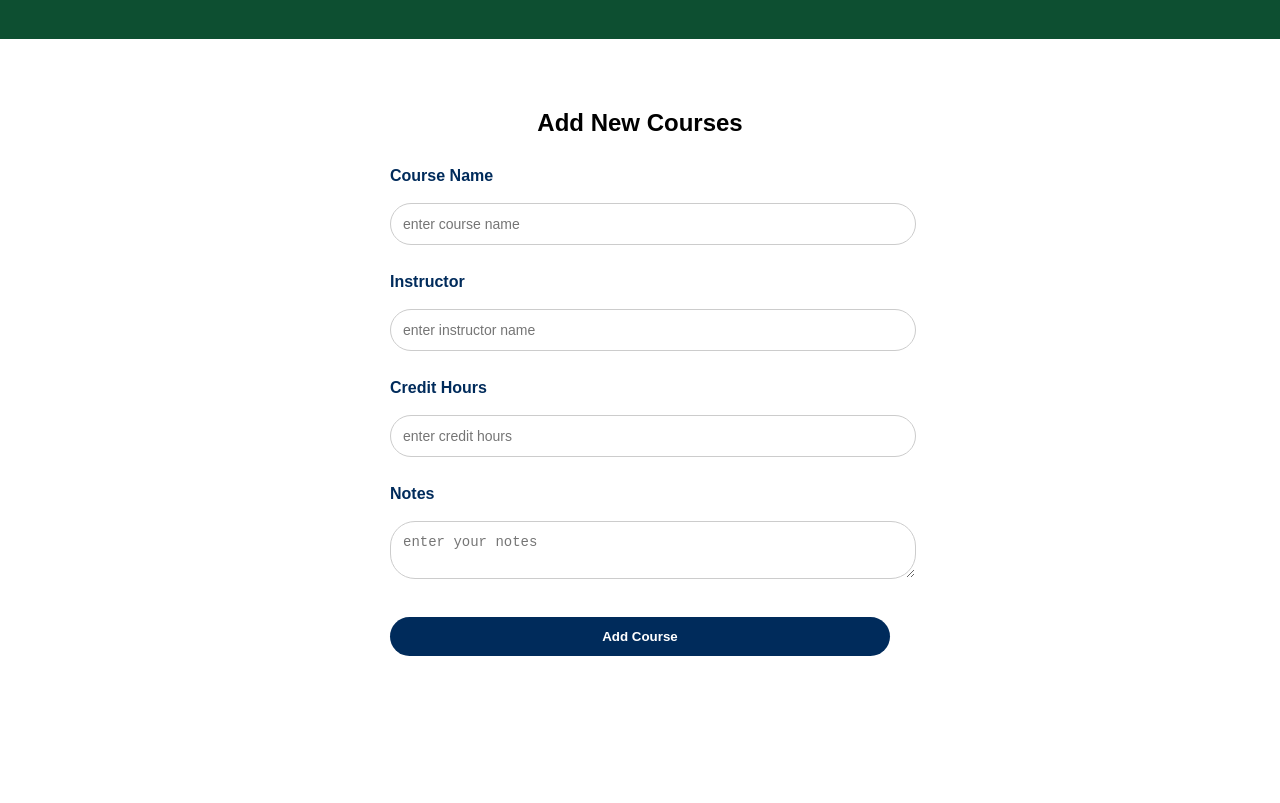
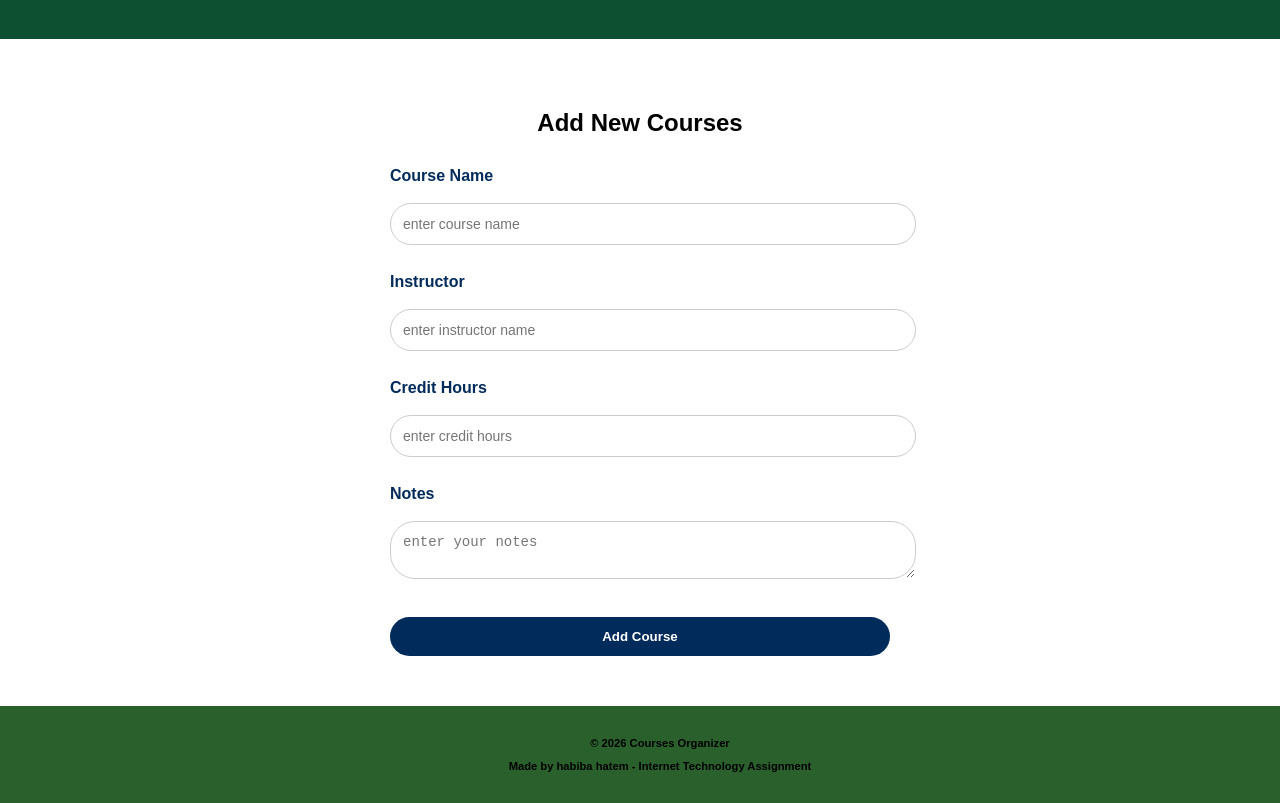
Before and after one commit to habibahatem741-del/Course-Organizer, a plain HTML site: page add-course.html in a window 1280 px wide. Shown: the part 110-913 px from the top of the page. Before the commit the page ends 816 px from the top, so only its background shows below. Drawn offline with Linux system fonts and the light colour scheme.

Commit message:
Update add-course.html

```diff
--- a/add-course.html
+++ b/add-course.html
@@ -36,4 +36,8 @@
     </form>
 
 </main>
+     <footer>
+        <p>© 2026 Courses Organizer</p>
+        <p>Made by habiba hatem - Internet Technology Assignment</p>
+    </footer>
 </body>
```
